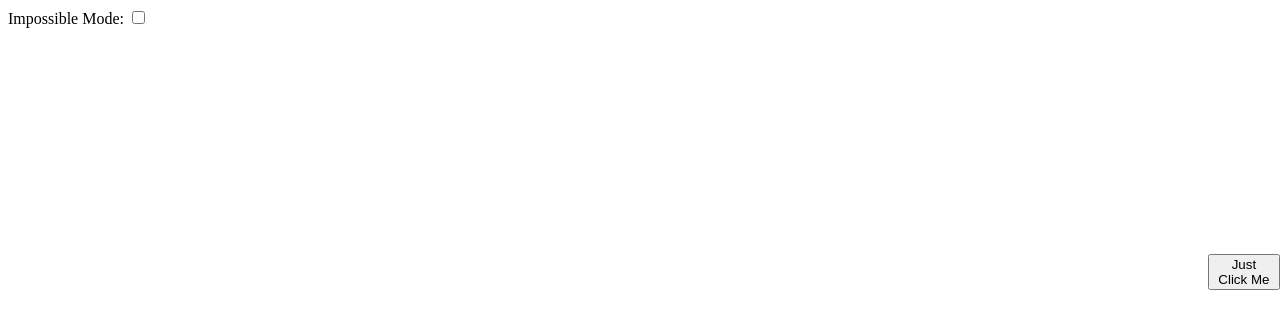
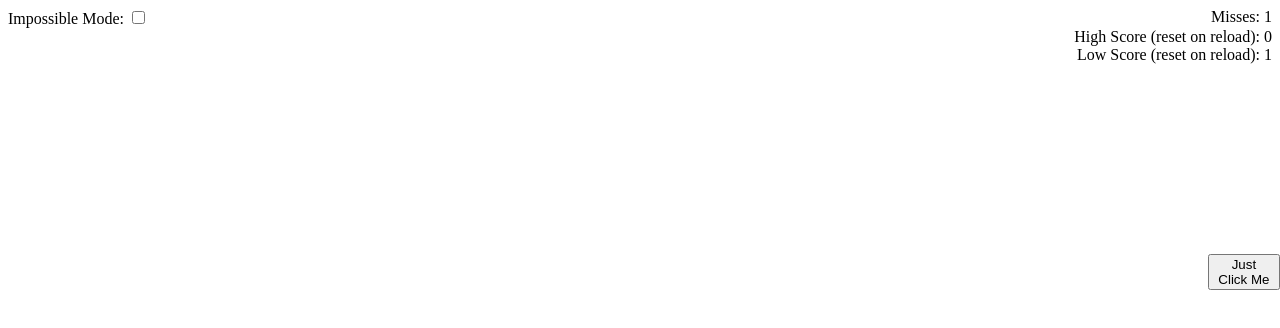
Before and after one commit to Jacoblightning/HTMLGames, a plain HTML site: page index.html in a window 1280 px wide. Both pictures are taken after a click on the button "Just Click Me". Drawn offline with Linux system fonts and the light colour scheme.

Commit message:
Add Some more features

```diff
--- a/index.html
+++ b/index.html
@@ -9,34 +9,80 @@
             top: 50%;
             left: 50%;
         }
+
+        #impossibleMode {
+            display: inline;
+        }
+
+        .stats {
+            text-align: right;
+            vertical-align: text-top;
+            float: right;
+        }
     </style>
     <script>
+        let misses = 0;
+        let skip = false;
+
+        function recalcMisses() {
+            missCount.innerHTML = misses;
+            if (lowScore.innerHTML < misses) {
+                lowScore.innerHTML = misses;
+            }
+        }
+
         function actuallyMoveIt(elem) {
             elem.style.left = (Math.random() * 100) + "%"
             elem.style.top = (Math.random() * 100) + "%"
+
+            misses++;
+            recalcMisses()
         }
 
         function iLikeToMoveItMoveIt(elem) {
+            if (skip){
+                skip = false;
+                return;
+            }
+
             if (impossibleButton.checked) {
                 actuallyMoveIt(elem);
             } else {
                 setTimeout(actuallyMoveIt, 50, elem);
             }
         }
+
+        function winSequence() {
+            let miss = misses
+            highScore.innerHTML = misses;
+            misses = 0;
+            recalcMisses();
+            alert('Congratulations!!!\nIt took you '+miss+' tries!');
+            skip = true;
+        }
     </script>
 </head>
 <body>
 
-<label>
-    Impossible Mode:
+<div>
+    <label for="impossibleMode">Impossible Mode: </label>
     <input type="checkbox" id="impossibleMode">
-</label>
 
-<button class="thebutton" onmouseenter="iLikeToMoveItMoveIt(this)" onclick="alert('Congratulations!!!')">Just Click Me</button>
+    <span class="stats">Misses: <span id="misscount">0</span></span>
+    <br>
+    <span class="stats">High Score (reset on reload): <span id="HS">None</span></span>
+    <br>
+    <span class="stats">Low Score (reset on reload): <span id="LS">0</span></span>
+</div>
+
+<button class="thebutton" onmouseenter="iLikeToMoveItMoveIt(this)" onclick="winSequence()">Just Click Me</button>
 
 
 <script>
     const impossibleButton = document.getElementById('impossibleMode');
+    const missCount        = document.getElementById('misscount');
+    const highScore        = document.getElementById('HS');
+    const lowScore         = document.getElementById('LS');
 </script>
 </body>
 </html>
```
